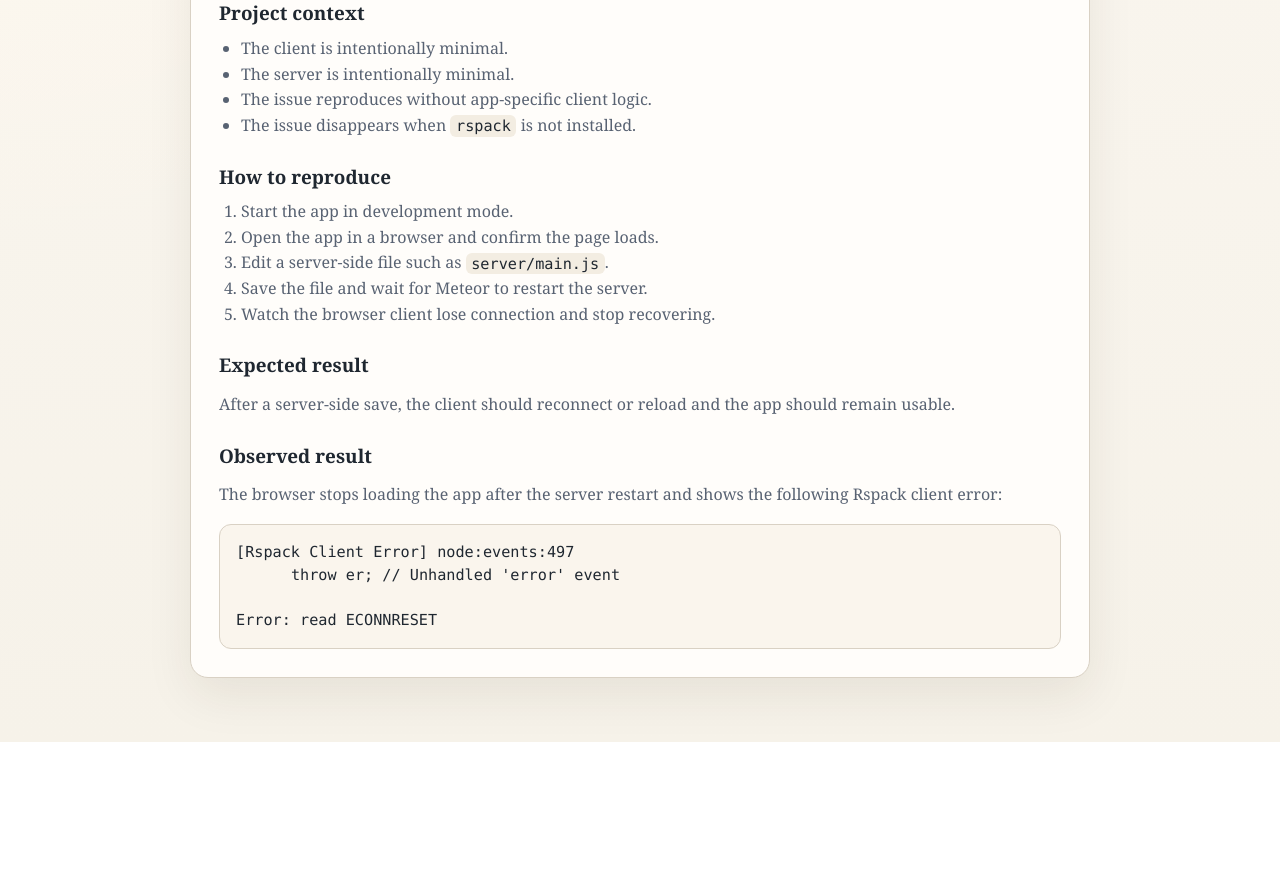
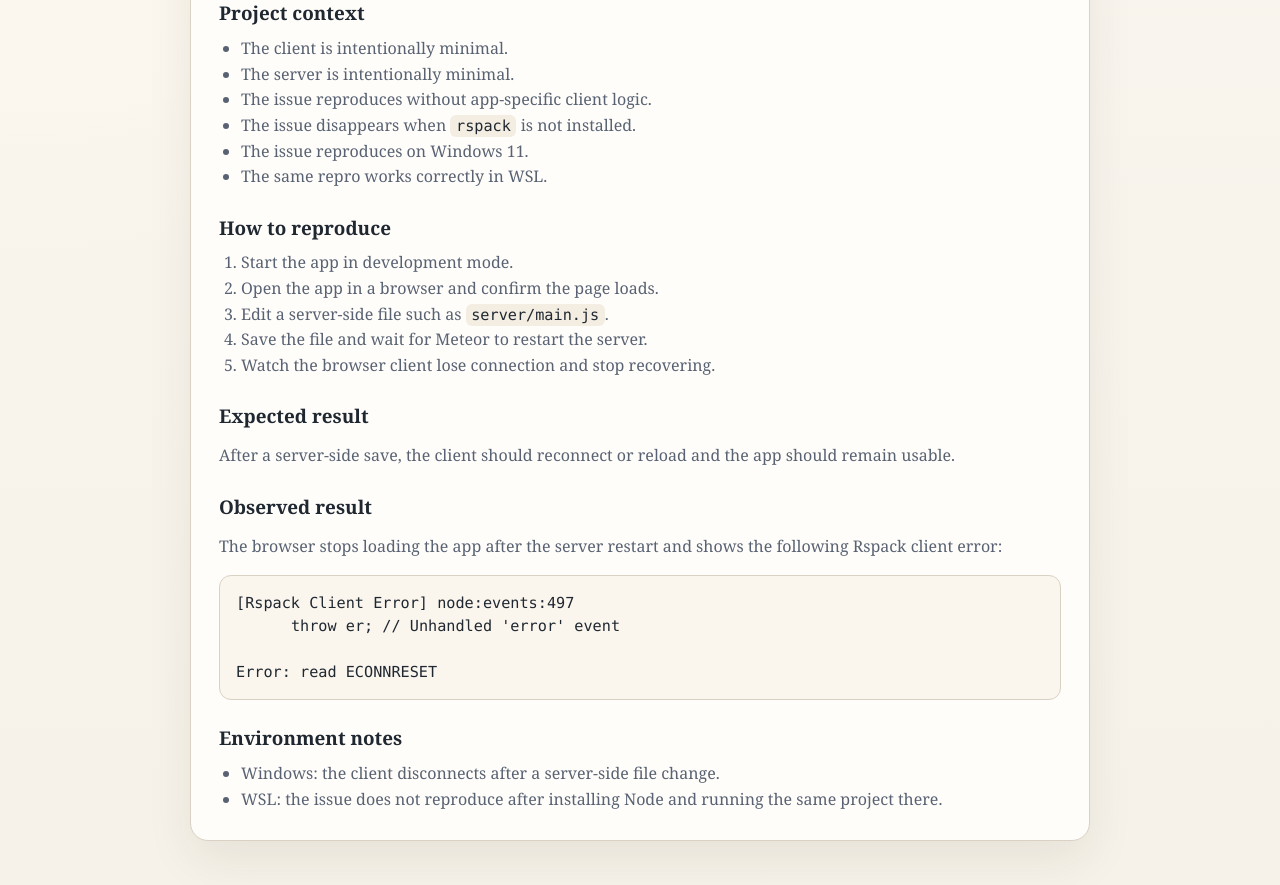
Before and after one commit to davidsavoie1/repro-meteor-rspack-client-error, a website: page client/main.html in a window 1280 px wide. Shown: the part 353-1238 px from the top of the page. Before the commit the page ends 1095 px from the top, so only its background shows below. Drawn offline with Linux system fonts and the light colour scheme.

Commit message:
Add Windows specific explanations

```diff
--- a/client/main.html
+++ b/client/main.html
@@ -120,6 +120,8 @@
         <li>The server is intentionally minimal.</li>
         <li>The issue reproduces without app-specific client logic.</li>
         <li>The issue disappears when <code>rspack</code> is not installed.</li>
+        <li>The issue reproduces on Windows 11.</li>
+        <li>The same repro works correctly in WSL.</li>
       </ul>
 
       <h2>How to reproduce</h2>
@@ -149,6 +151,17 @@
 
 Error: read ECONNRESET</pre
       >
+
+      <h2>Environment notes</h2>
+      <ul>
+        <li>
+          Windows: the client disconnects after a server-side file change.
+        </li>
+        <li>
+          WSL: the issue does not reproduce after installing Node and running
+          the same project there.
+        </li>
+      </ul>
     </section>
   </main>
 </body>
--- a/server/main.js
+++ b/server/main.js
@@ -1,5 +1,6 @@
 import { Meteor } from "meteor/meteor";
 
 Meteor.startup(() => {
+  // .
   // CHANGE ANYTHING IN THIS FILE TO CREATE ECONNRESET WHEN RSPACK IS INSTALLED
 });
```
Also changed, not shown: 2 other files.
